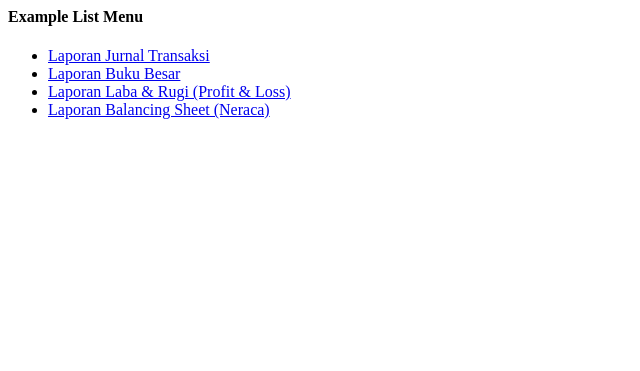
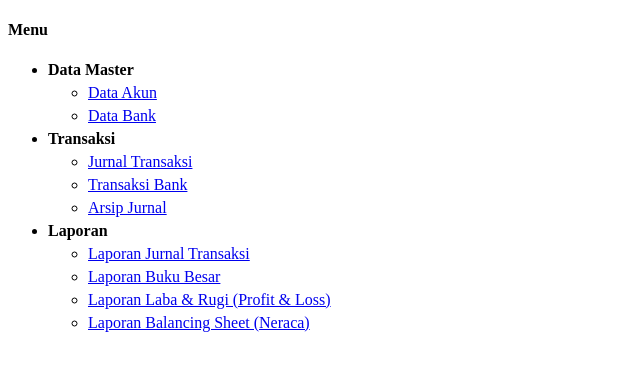
Before and after one commit to tauhidcp/accounting, a PHP site: page / in a window 1280 px wide. Shown: the top 371 px of the page, without its empty margins (0-640 px from the left). Run offline with PHP 8.4, Linux system fonts and the light colour scheme.

Commit message:
nambahin update baru

```diff
--- a/index.php
+++ b/index.php
@@ -1,7 +1,38 @@
-<h4>Example List Menu</h4>
-<ul>
-	<li><a href="example/jurnal_transaksi.php" target="_blank">Laporan Jurnal Transaksi</a></li>
-	<li><a href="example/buku_besar.php" target="_blank">Laporan Buku Besar</a></li>
-	<li><a href="example/profit_loss.php" target="_blank">Laporan Laba &amp; Rugi (Profit &amp; Loss)</a></li>
-	<li><a href="example/balancing.php" target="_blank">Laporan Balancing Sheet (Neraca)</a></li>
-</ul>
+<!DOCTYPE html>
+<html>
+<head>
+	<title>Laporan Akuntansi Sederhana</title>
+	<style type="text/css">
+		ul li{
+		  margin: 5px 0;
+		}
+	</style>
+</head>
+
+<body>
+	<h4>Menu</h4>
+	<ul>
+		<li> <b>Data Master</b></br>
+			<ul>
+				<li><a href="example/d_data_akun.php" target="_blank">Data Akun</a></li>
+				<li><a href="example/d_data_bank.php" target="_blank">Data Bank</a></li>
+			</ul>
+		</li>
+		<li> <b>Transaksi</b></br>
+			<ul>
+				<li><a href="example/t_jurnal_transaksi.php" target="_blank">Jurnal Transaksi</a></li>
+				<li><a href="example/t_buku_besar.php" target="_blank">Transaksi Bank</a></li>
+				<li><a href="example/t_profit_loss.php" target="_blank">Arsip Jurnal</a></li>
+			</ul>
+		</li>
+		<li> <b>Laporan</b></br>
+			<ul>
+				<li><a href="example/l_jurnal_transaksi.php" target="_blank">Laporan Jurnal Transaksi</a></li>
+				<li><a href="example/l_buku_besar.php" target="_blank">Laporan Buku Besar</a></li>
+				<li><a href="example/l_profit_loss.php" target="_blank">Laporan Laba &amp; Rugi (Profit &amp; Loss)</a></li>
+				<li><a href="example/l_balancing.php" target="_blank">Laporan Balancing Sheet (Neraca)</a></li>
+			</ul>
+		</li>
+	</ul>
+</body>
+</html>
```
Also changed, not shown: example/d_data_akun.php (added, +26 -0 lines), example/d_data_bank.php (added, +21 -0 lines), example/l_jurnal_transaksi.php (renamed from example/jurnal_transaksi.php).
